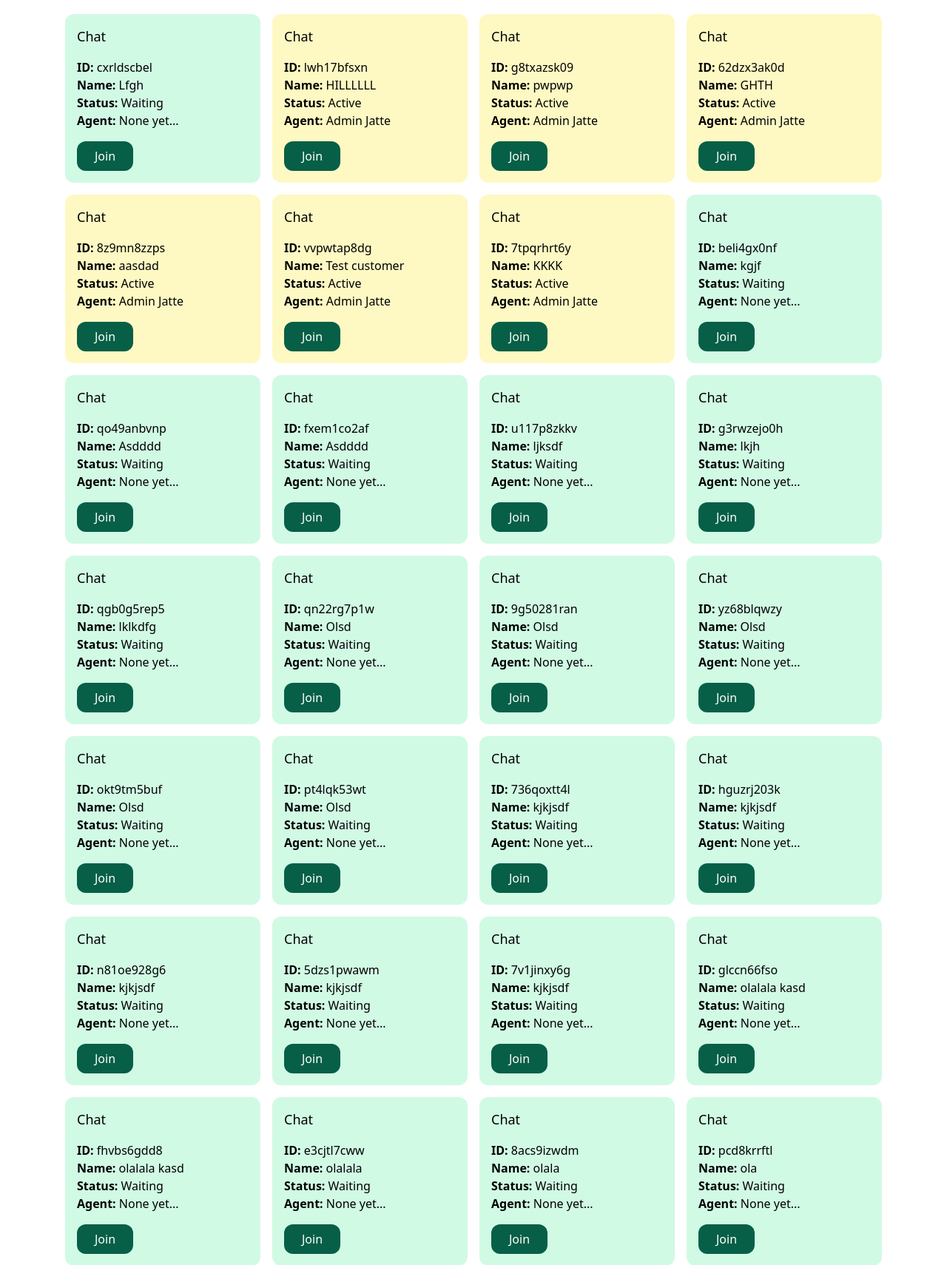
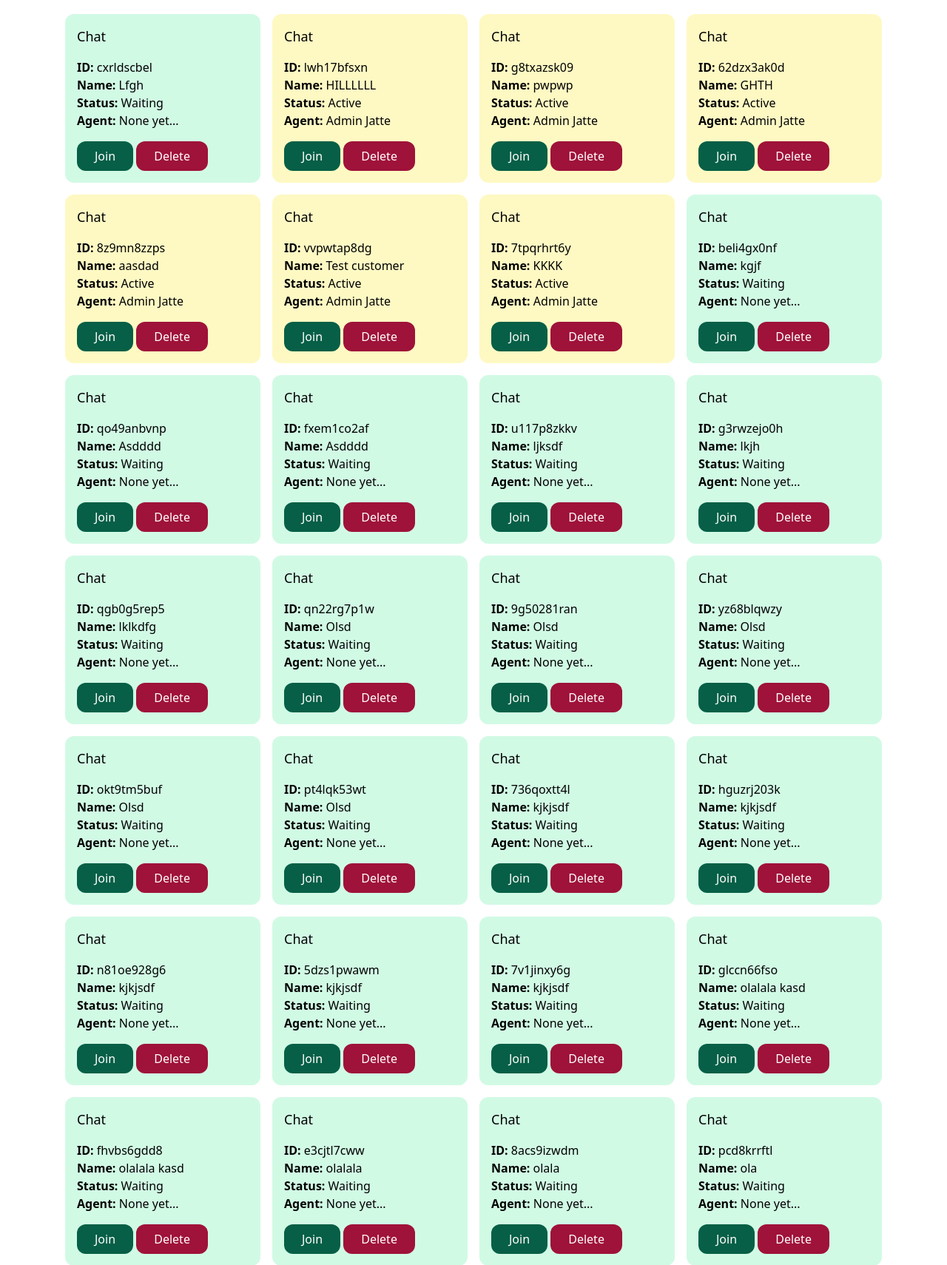
Before and after one commit to OlegMXX/ChatWebsite, a Django app: page /chat-admin/ in a window 1280 px wide. Shown: the part 470-2180 px from the top of the page at 74% size. Run offline with Django 4.2, Linux system fonts and the light colour scheme; a user stored in the database is signed in; data comes from the database, SQL or seed files in the repository; both versions use the stored data as it was after the commit; style sheets or scripts are compiled from the project's sources.

Commit message:
user with permission can delete room

```diff
--- a/jatte/chat/templates/chat/partials/room_list.html
+++ b/jatte/chat/templates/chat/partials/room_list.html
@@ -11,6 +11,8 @@
             </p>
 
             <a href="{% url 'chat:room' room.uuid %}" class="mt-4 inline-block py-2 px-6 bg-emerald-800 text-white rounded-xl">Join</a>
+
+            <a href="{% url 'chat:delete_room' room.uuid %}" class="mt-4 inline-block py-2 px-6 bg-rose-800 text-white rounded-xl">Delete</a>
         </div>
     {% endfor %}
 </div>
--- a/jatte/chat/urls.py
+++ b/jatte/chat/urls.py
@@ -12,4 +12,5 @@ urlpatterns = [
     path('chat-admin/users/<uuid:uuid>/', views.user_detail, name='user_detail'),
     path('chat-admin/users/<uuid:uuid>/edit/', views.edit_user, name='edit_user'),
     path('chat-admin/<str:uuid>/', views.room, name='room'),
+    path('chat-admin/<str:uuid>/delete/', views.delete_room, name='delete_room'),
 ]
--- a/jatte/chat/views.py
+++ b/jatte/chat/views.py
@@ -45,6 +45,19 @@ def room(request, uuid):
         'room': room
     })
 
+
+@login_required
+def delete_room(request, uuid):
+    if request.user.has_perm('room.delete_room'):
+        room = Room.objects.get(uuid=uuid)
+        room.delete()
+
+        messages.success(request, 'Room deleted')
+        return redirect('/chat-admin/')
+    else:
+        messages.error(request, 'You do not have permission to delete room.')
+
+        return redirect('/chat-admin/')
 
 @login_required
 def user_detail(request, uuid):
```
Also changed, not shown: jatte/db.sqlite3.
